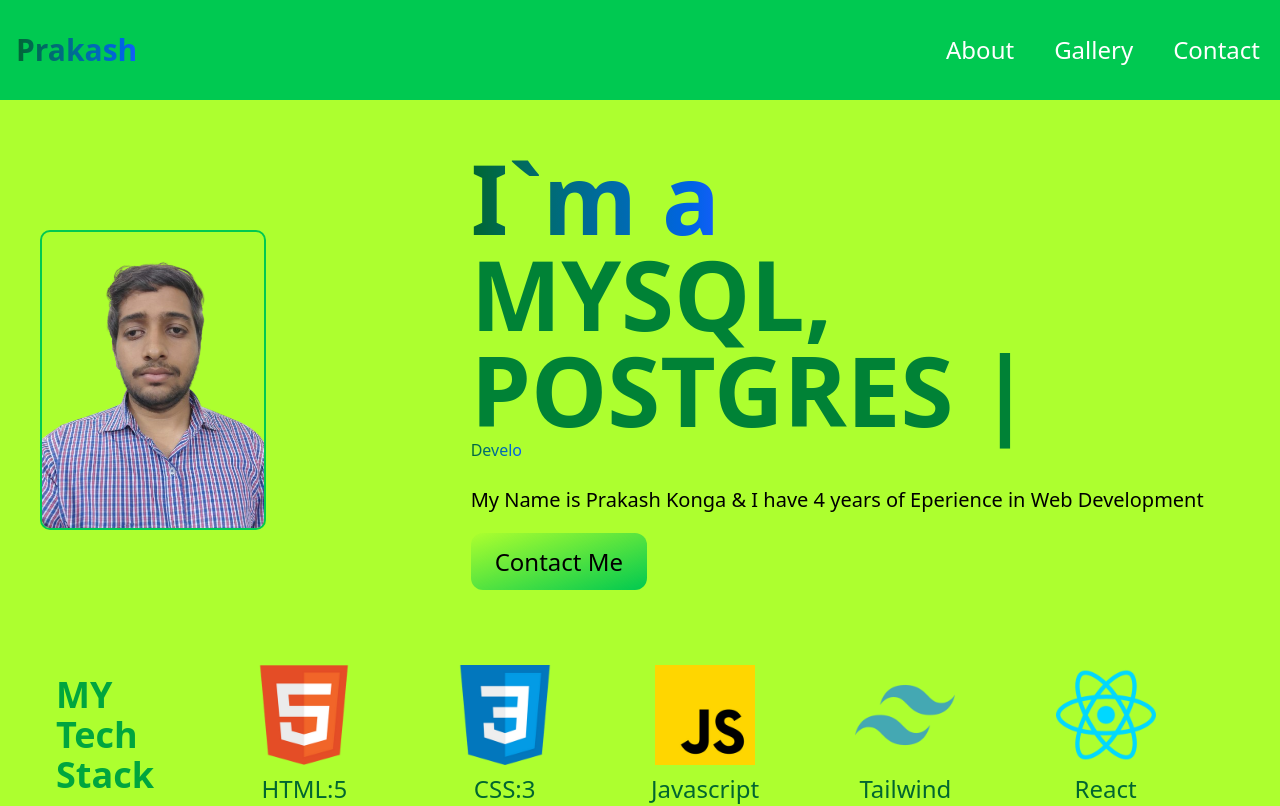
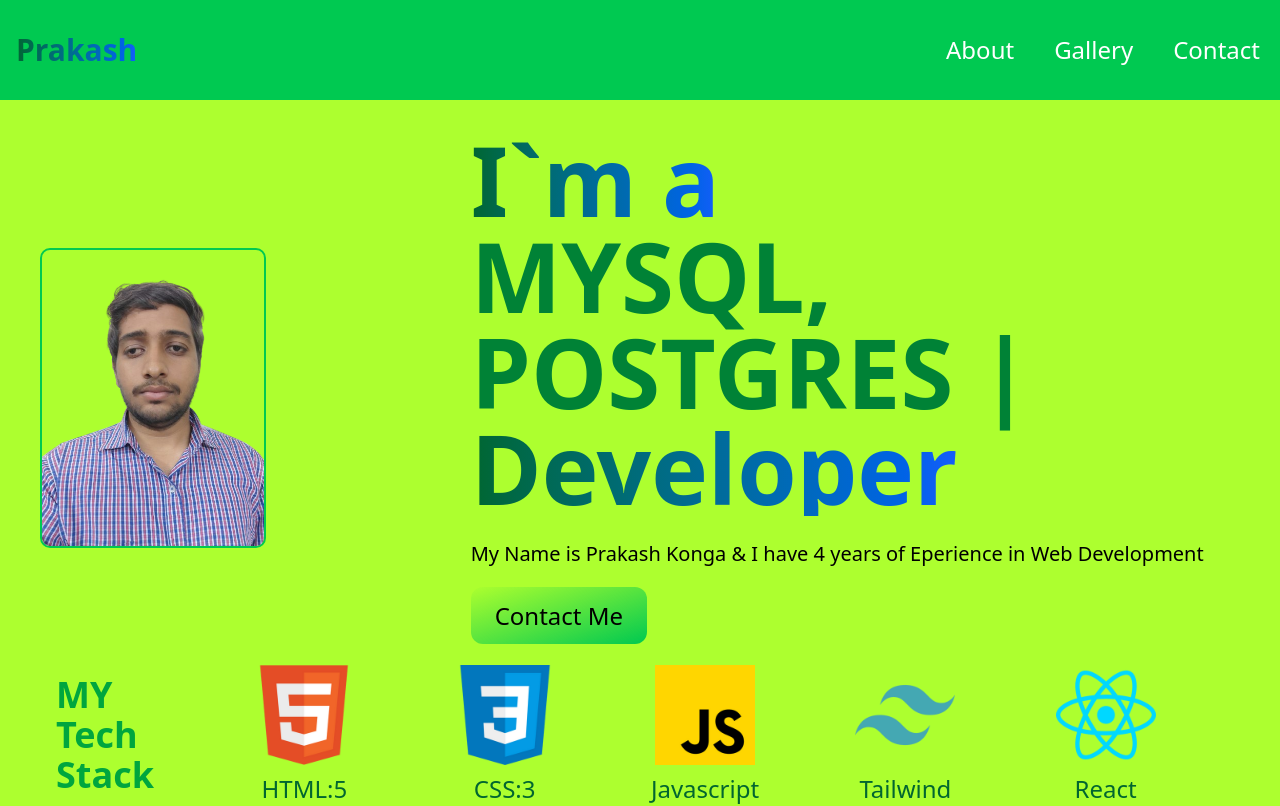
Before and after one commit to Prakash-7382012092/portfolio, a React (Vite) app: page / in a window 1280 px wide. Shown: the top 806 px of the page. Built offline with nearby package versions, Linux system fonts and the light colour scheme.

Commit message:
Update Hero.jsx

```diff
--- a/src/components/Hero.jsx
+++ b/src/components/Hero.jsx
@@ -25,11 +25,12 @@ const Hero = () => {
                 speed={50}
                 repeat={Infinity}
                 />
+               <span className='primary-color'>
+                   Developer
+                </span>
 
             </h3>
-            <span className='primary-color'>
-                   Develo
-                </span>
+
 
             <p data-aos="fade-down" className='text-green text-2xl sm:text-lg my-6 lg:text-xl'>
                My Name is Prakash Konga  & I have 4 years of Eperience in Web Development
```
